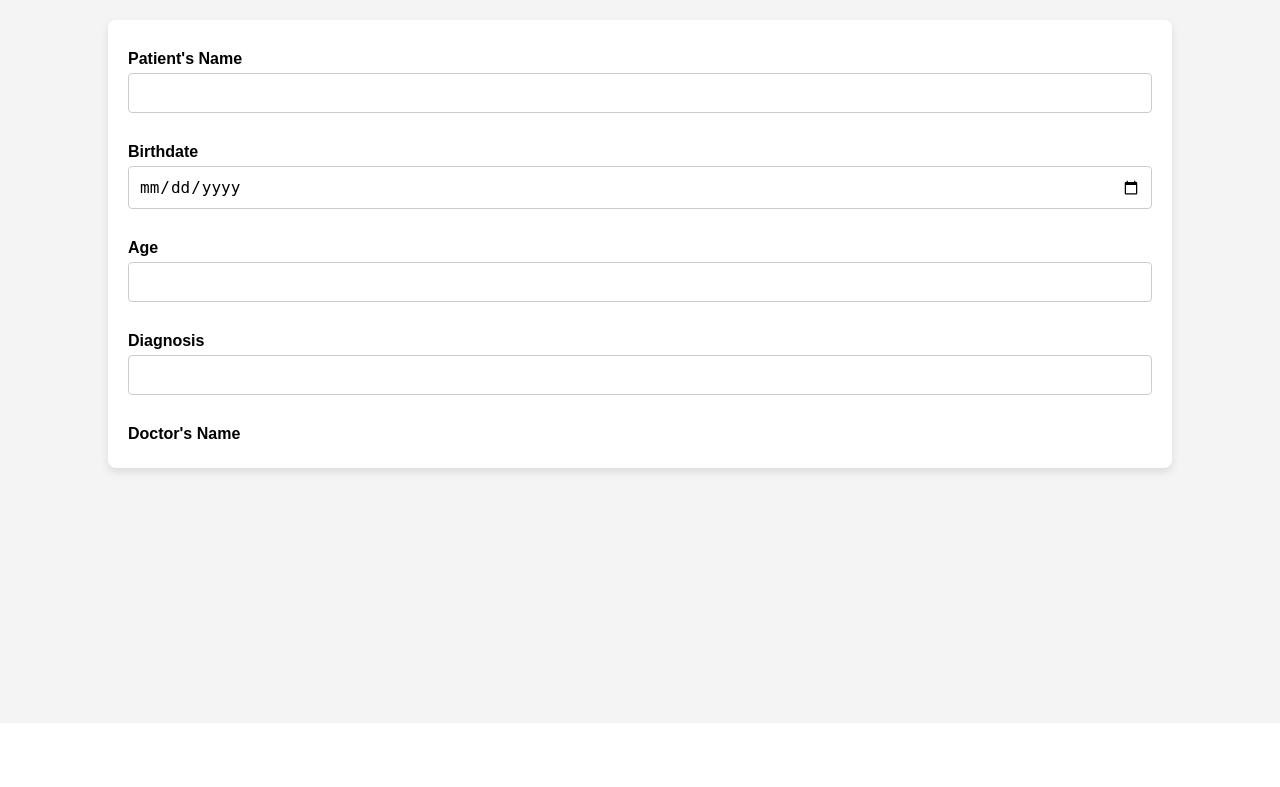
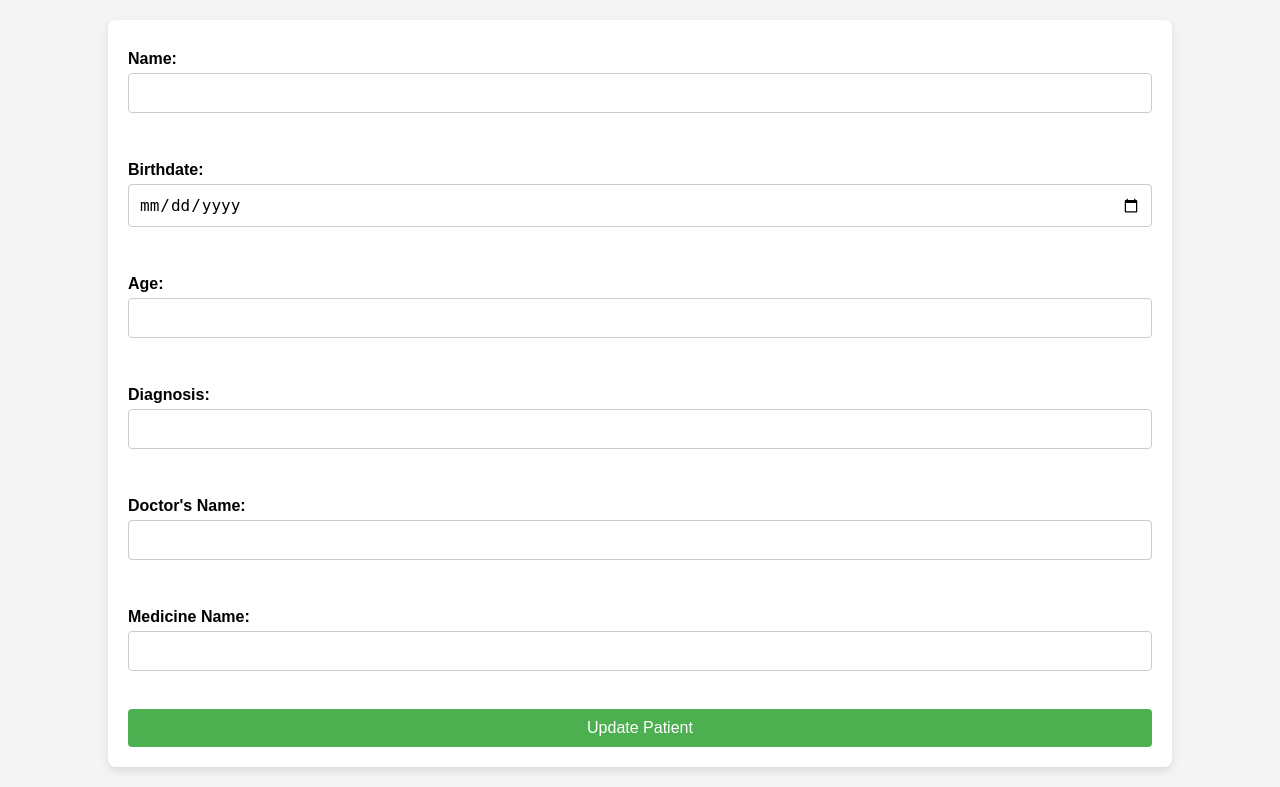
Before and after one commit to Darraneica/healthcare-mock, a Flask app: page /update_patient/1 in a window 1280 px wide. Shown: the part 77-864 px from the top of the page. Before the commit the page ends 555 px from the top, so only its background shows below. Run offline with Flask 2, Linux system fonts and the light colour scheme.

Commit message:
Modification

```diff
--- a/patients_data.csv
+++ b/patients_data.csv
@@ -1,3 +1,2 @@
 id,name,birthdate,age,diagnosis,doctor_name,medicine_name
-1,Jane Doe,1998-12-14,26,Pregnant,Dr. Song,Vitamins
-2,Sonya David,1970-09-25,54,Type 2 Diabetes,Dr. Meadows,Wegovy
+1,Jane Doe,1970-01-01,54,Type 2 Diabetes,Dr. Song,Zepbound
--- a/templates/update_patient.html
+++ b/templates/update_patient.html
@@ -12,17 +12,26 @@
     </header>
     <div class="container">
         <form method="POST">
-            <label for="name">Patient's Name</label>
-            <input type="text" id="name" name="name" value="{{ patient['name'] }}" required>
+            <label for="name">Name:</label>
+            <input type="text" id="name" name="name" value="{{ patient['name'] }}" required><br>
 
-            <label for="birthdate">Birthdate</label>
-            <input type="date" id="birthdate" name="birthdate" value="{{ patient['birthdate'] }}" required>
+            <label for="birthdate">Birthdate:</label>
+            <input type="date" id="birthdate" name="birthdate" value="{{ patient['birthdate'] }}" required><br>
 
-            <label for="age">Age</label>
-            <input type="number" id="age" name="age" value="{{ patient['age'] }}" required>
+            <label for="age">Age:</label>
+            <input type="number" id="age" name="age" value="{{ patient['age'] }}" required><br>
 
-            <label for="diagnosis">Diagnosis</label>
-            <input type="text" id="diagnosis" name="diagnosis" value="{{ patient['diagnosis'] }}" required>
+            <label for="diagnosis">Diagnosis:</label>
+            <input type="text" id="diagnosis" name="diagnosis" value="{{ patient['diagnosis'] }}" required><br>
 
-            <label for="doctor_name">Doctor's Name</label>
-            <input type="text" id="doctor_name" name="
+            <label for="doctor_name">Doctor's Name:</label>
+            <input type="text" id="doctor_name" name="doctor_name" value="{{ patient['doctor_name'] }}" required><br>
+
+            <label for="medicine_name">Medicine Name:</label>
+            <input type="text" id="medicine_name" name="medicine_name" value="{{ patient['medicine_name'] }}" required><br>
+
+            <button type="submit">Update Patient</button>
+        </form>
+    </div>
+</body>
+</html>
```
Also changed, not shown: 1 other file.
